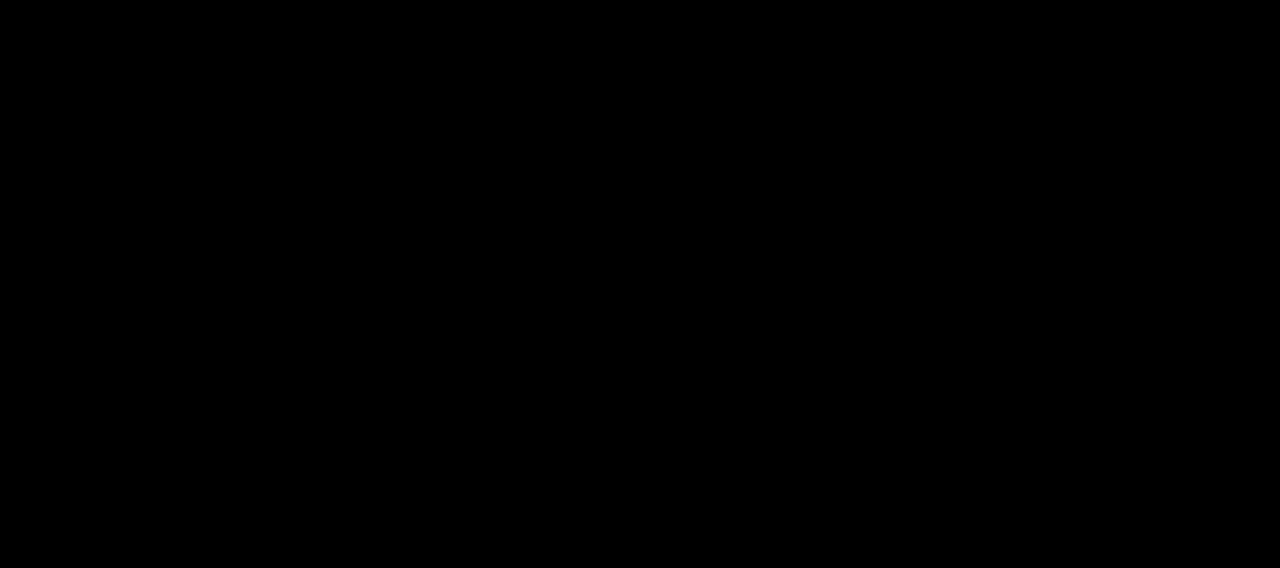
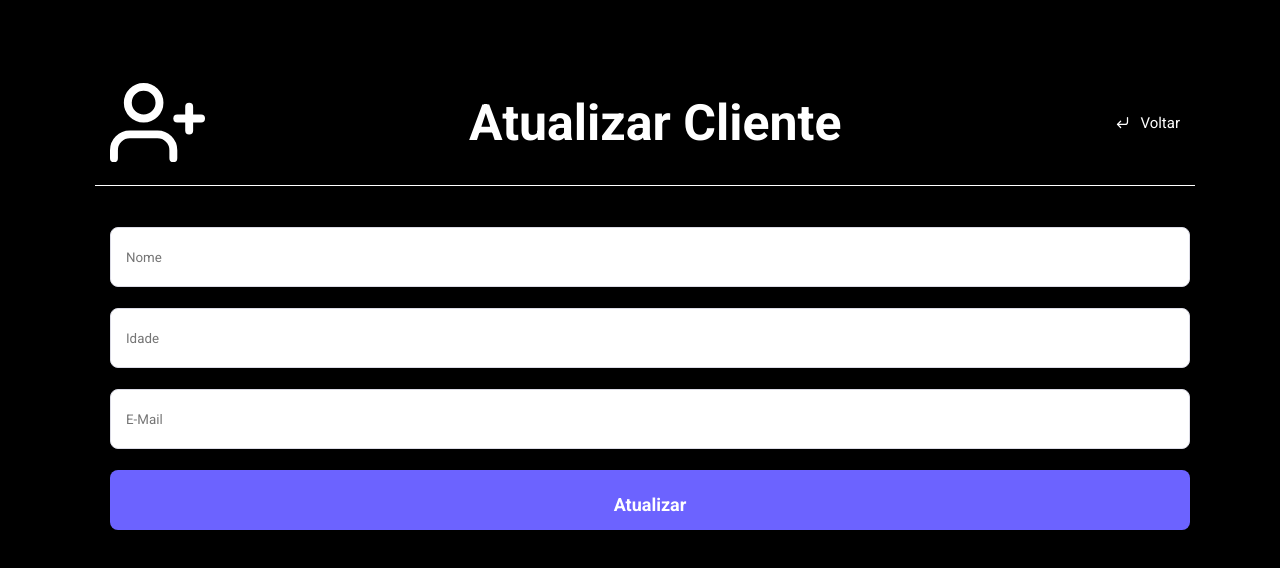
Before and after one commit to thiagoadssilva/UdemyReactjApiAlunoV2, a React (Create React App) app in the folder clientereact/: page /cliente/novo/1 in a window 1280 px wide. Before the commit this address had no page. Shown: the top 568 px of the page. Built offline with nearby package versions, Linux system fonts and the light colour scheme.

Commit message:
Resolvendo o error das rotas

```diff
--- a/clientereact/src/Rotas.jsx
+++ b/clientereact/src/Rotas.jsx
@@ -10,7 +10,7 @@ export default function Rotas(){
             <Routes>
                 <Route path='/' exact element={<Login />}></Route>
                 <Route path='/clientes'  element={<Clientes />}></Route>
-                <Route path='clientes/cliente/novo/:clienteid'  element={<NovoCliente />}></Route>
+                <Route path='/cliente/novo/:clienteId'  element={<NovoCliente />}></Route>
             </Routes>
         </BrowserRouter>
     )
--- a/clientereact/src/pages/Clientes/index.jsx
+++ b/clientereact/src/pages/Clientes/index.jsx
@@ -3,13 +3,15 @@ import {FiXCircle, FiEdit, FiUserX} from 'react-icons/fi'
 import {Link} from 'react-router-dom'
 
 export default function Clientes(){
+
+
     return(
         <div className='cliente-container'>
 
             <header>
                 <span>Seja Bem-Vindo <strong>Thiago jose da silva</strong>!</span>
                 <div>
-                    <Link className='button' to="cliente/novo/0"><button>Novo Cliente</button></Link>
+                    <Link className='button' to="/cliente/novo/0"><button>Novo Cliente</button></Link>
                     <span className='botao-fechar'><FiXCircle size={35} color="$17202a" /></span>
                 </div>
 
--- a/clientereact/src/pages/NovoCliente/index.jsx
+++ b/clientereact/src/pages/NovoCliente/index.jsx
@@ -1,24 +1,33 @@
 import './styles.css'
 import {FiCornerDownLeft ,FiUserPlus} from 'react-icons/fi'
-import {Link} from 'react-router-dom'
+import {Link, useParams} from 'react-router-dom'
 
 export default function NovoCliente(){
+    const {clienteId} = useParams();
+
+
+    console.log(clienteId)
+
     return(
         <div className='novo-cliente-container'>
             <div className='content'>
-                <section className='form'>
+                <section className='formulario'>
+                    <div className='cadastro-esquerdo'>
                         <FiUserPlus size="105" color="#FFFFFF"/>
-                    <h1>Texto</h1>
+                        <h1>{clienteId === '0' ? 'Cadastre Cliente' : 'Atualizar Cliente'}</h1>
                         <Link className='back-link' to="/clientes">
                             <FiCornerDownLeft size="25" color='#FFFFFF'/>
                             Voltar
                         </Link>
-                    <form action="">
+                    </div>
+                    <div className='cadastro-direito'>
+                        <form className="cadastro-direito-form">
                             <input type="text" placeholder='Nome'/>
                             <input type="text" placeholder='Idade'/>
                             <input type="text" placeholder='E-mail'/>
-                        <button className='button' type='submit'>Texto</button>
+                            <button className='button' type='submit'>{clienteId === '0' ? 'Cadastrar' : 'Atualizar'}</button>
                         </form>
+                    </div>
                 </section>
             </div>
 
--- a/clientereact/src/pages/NovoCliente/styles.css
+++ b/clientereact/src/pages/NovoCliente/styles.css
@@ -1,3 +1,43 @@
-.novo-cliente-container .content h1{
-    color: '#FFFFFF';
+.formulario{
+    width: 100%;
+    display: flex;
+    flex-direction: column;
+    justify-content: center;
+    align-items: center;
 }
+
+.cadastro-esquerdo{
+    width: 100%;
+    display: flex;
+    align-items: center;
+    justify-content: space-between;
+    justify-items: center;
+
+    border-bottom: 1px solid #FFFFFF;
+}
+
+.back-link {
+    display: flex;
+    align-items: center;
+    justify-content: center;
+    color: #FFFFFF;
+    font-size: 1.5rem;
+}
+
+.cadastro-esquerdo h1{
+    color: #FFFFFF;
+    font-size: 5rem;
+}
+
+.cadastro-direito{
+    width: 100%;
+}
+
+.cadastro-direito-form{
+    width: 100%;
+
+    display: flex;
+    flex-direction: column;
+    justify-content: space-between;
+    align-items: center;
+}
```
Lines whose indentation alone changed are shown as unchanged.
